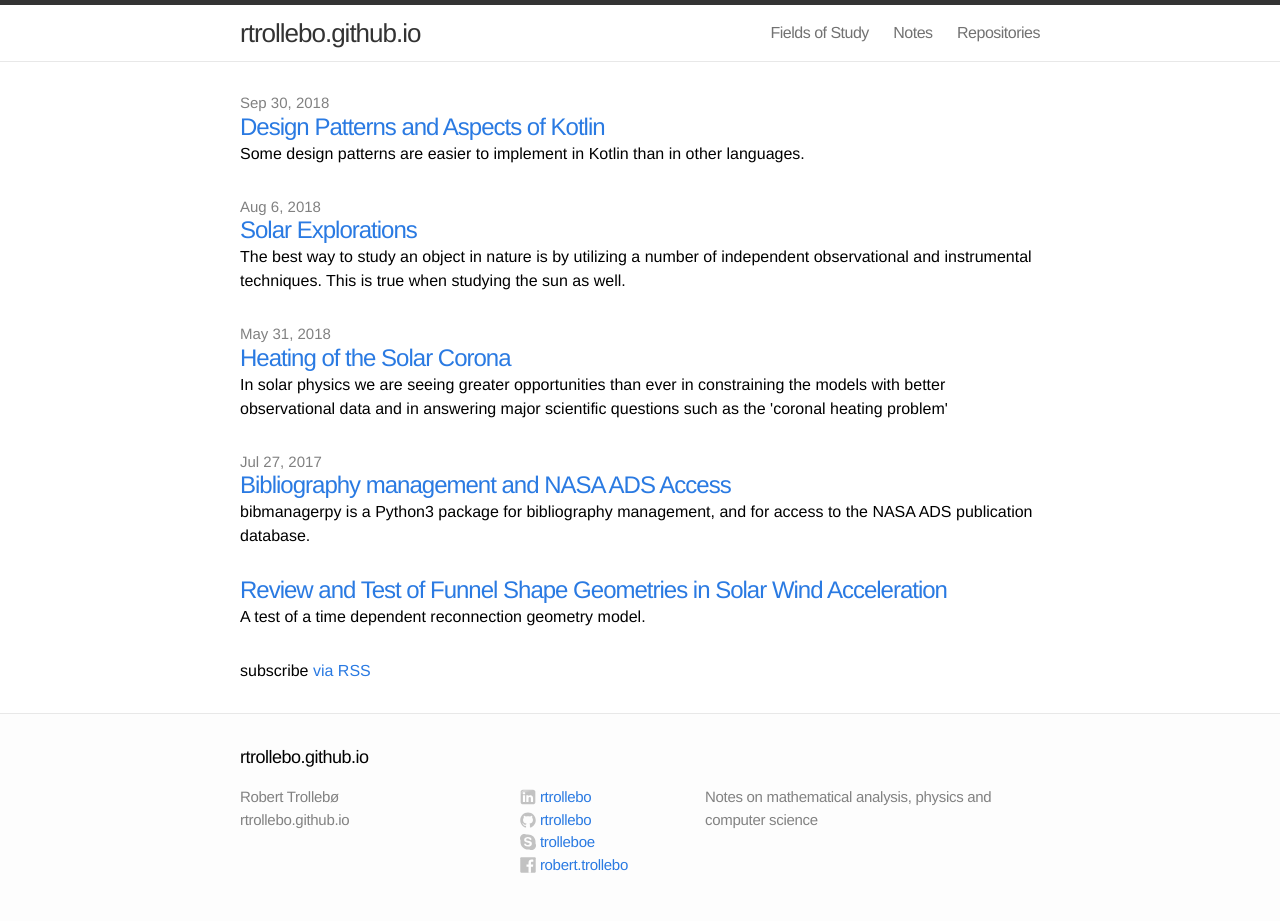
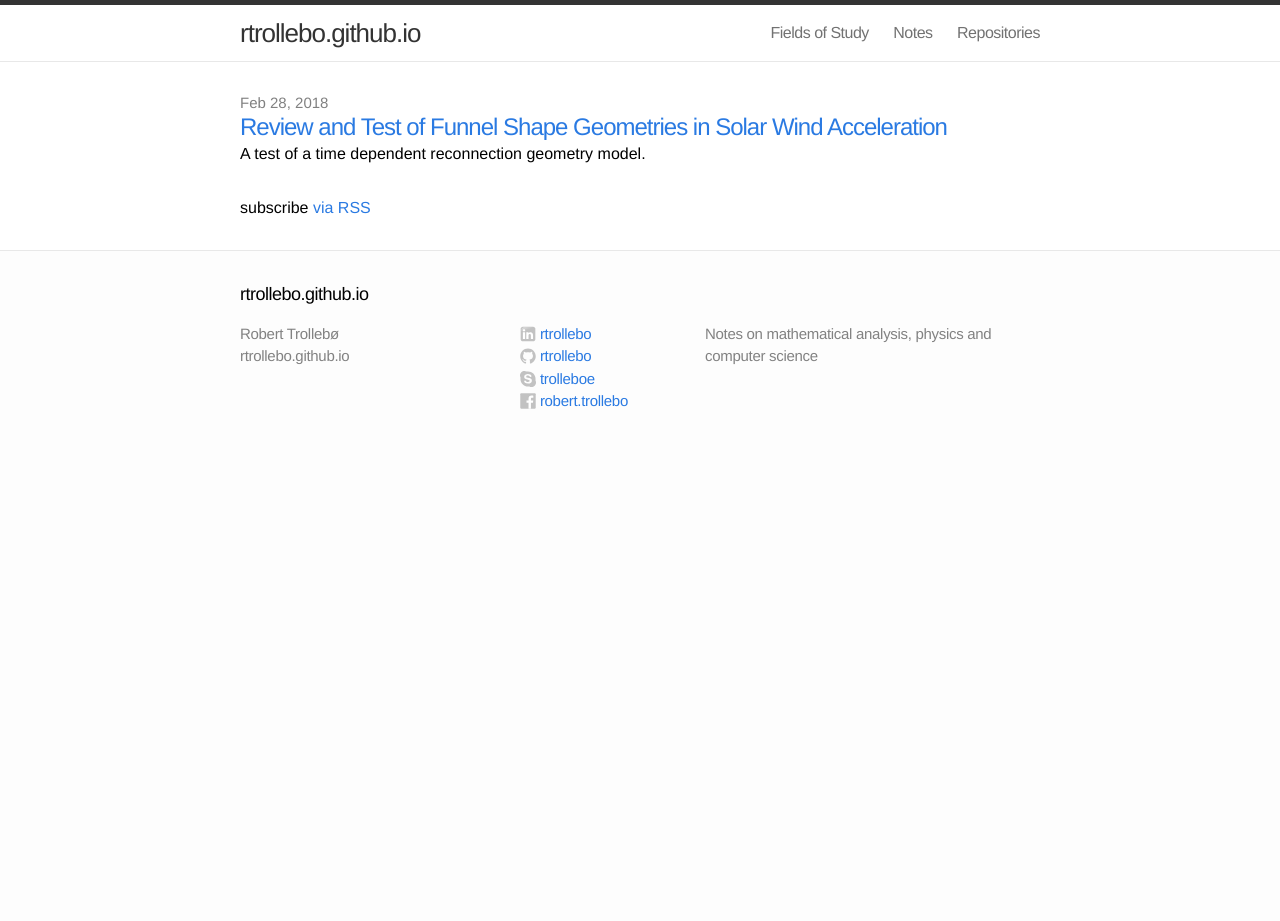
Before and after one commit to rtrollebo/rtrollebo.github.io, a Jekyll site: the page built from notes.html, in a window 1280 px wide. Built offline with Jekyll 4.4.1, drawn with Linux system fonts in a browser that asks for light colours; after the commit the page ends 900 px from its top, so only the background shows below that; part of the change alters nothing that is shown.

Commit message:
rtrollebo.github.io-e2019-03
* Merged changes from previous editions

```diff
--- a/_data/editions.yml
+++ b/_data/editions.yml
@@ -1,27 +1,3 @@
-- edition: e2018-11
-  frontmatter: Heating of the Solar Corona
-  changes: Role of type II spicules in heating the corona.
-
-- edition: e2018-10
-  frontmatter: Design Patterns and Aspects of Kotlin
-  changes: Additions to featured note.
-
-- edition: e2018-09
-  frontmatter: Design Patterns and Aspects of Kotlin
-  changes: A new note covering some of the fascinating language features of the Kotlin programming language, and how these features simplifies some well known design practises.
-
-- edition: e2018-08
-  frontmatter: Parker Solar Probe Mission Data
-  changes: Key Mission Data
-
-- edition: e2018-07
-  frontmatter: Parker Solar Probe
-  changes: A solar exploration mission will provide in-situ measurements of the solar corona.
-
-- edition: e2018-06
-  frontmatter: Solar Exploration
-  changes: New note on the history of solar exploration.
-
-- edition: e2018-04
-  frontmatter: Heating of the Solar Corona
-  changes: New note on the heating of the solar corona.
+- edition: e2019-03
+  frontmatter: Initial edition
+  changes: Merged changes from previous editions
--- a/_posts/2016-04-02-ads-search.md
+++ /dev/null
@@ -1,13 +0,0 @@
----
-layout: post
-title: "Bibliography management and NASA ADS Access"
-date: 2016-05-09 22:32:00
-date_updated: 2017-07-27
-abst: "bibmanagerpy is a Python3 package for bibliography management, and for access to the NASA ADS publication database. "
-categories: information-technology publication
-
----
-
-The Python scripts *btcreate.py* and *btsearch.py* have been replaced by a [Python3 package](http://github.com/rtrollebo/bibmanagerpy).
-
-In order to access a publication database, the `bibmanagerpy` package contains features to communicate with the official NASA ADS API. The packages also contains some basic features for bibliography management. It aims to be compliant to the *BiBTeX* publication types, and contains routines to convert to and from *BiBTeX*.
--- a/_posts/2018-02-29-thesis-solar-wind-accel-models.md
+++ b/_posts/2018-02-29-thesis-solar-wind-accel-models.md
@@ -2,6 +2,7 @@
 layout: post
 title: "Review and Test of Funnel Shape Geometries in Solar Wind Acceleration"
 date: 2018-02-28 20:55
+date_updated: 2018-02-28 20:55
 abst: "A test of a time dependent reconnection geometry model."
 categories: solar-physics plasma-physics
 
--- a/_posts/2018-03-18-heating-of-solar-corona.md
+++ /dev/null
@@ -1,55 +0,0 @@
----
-layout: post
-title: "Heating of the Solar Corona"
-date: 2018-03-18
-date_updated: 2018-05-31
-abst: "In solar physics we are seeing greater opportunities than ever in constraining the models with better observational data and in answering major scientific questions such as the 'coronal heating problem' "
-categories: solar-physics plasma-physics plasma-waves
-
----
-
-
-In the field of solar physics, the energy budget of the solar
-atmosphere has not yet been fully understood. The coronal temperature
-is maintained in the mega-kelvin range  ∼ 1.5 * 10^6 K, which is about
-3 orders of magnitude above the photospheric temperature (4 * 10 ^ 3
-K). These properties of the solar corona have been known from spectral
-observations for more than 60 years. However, the mystery on how the
-solar corona receives its energy has been largely unlocked. Two
-theories have evolved as to how the corona is heated:
-
-* Mechanical wave energy transfer
-
-	MHD-waves transfer mechanical energy (initiated by granular plasma
-    motions, possibly sub-photospheric) to the solar corona where
-    energy is converted to heat.
-
-* Nanoflares
-
-	A multitude of seemingly spontaneous heating events in the corona,
-    occurring on very short time scales and small (sub-resolution)
-    spacial scales -- heats the corona. These events are likely caused
-    by magnetic re-connection (and their source may be the same as for
-    MHD-waves; build up of magnetic stress due to granular plasma
-    motions).
-
-The physical processes responsible for the heating of the corona take
-place in small spatial and temporal ranges. Until very recently, the
-instruments (e.g. SUMER, EIS) did not have the resolving capability to
-observe the highly dynamic features of the solar atmosphere. For
-example, many small-scale changes in the magnetic field (such as
-re-connection) occur too fast to be detectable by former instrumental
-configurations. However, since the Interface Region Imaging
-Spectrograph [1] became operational in late
-2013, its spectrograph has delivered data with higher spatial and
-temporal resolution than ever before.
-
-Type II spicule is likely to play a role in providing hot plasma to
-the corona. While this solar feature has long been considered only a
-minor component in the total heating budget [2], observational evidence from IRIS
-coupled with simulations have caused a revival of the theory of
-spicule-associated heating [3].
-
-[1] De Pontieu, B., (2014), The Interface Region Imaging Spectrograph (IRIS)
-[2] Klimchuk, J. A., (2012), The role of type II spicules in the upper solar atmosphere
-[3] De Pontieu, B., (2017), Observations and Numerical Models of Solar Coronal Heating Associated with Spicules.
--- a/_posts/2018-05-31-exploring-the-sun.md
+++ /dev/null
@@ -1,54 +0,0 @@
----
-layout: post
-title: "Solar Explorations"
-date: 2018-05-31
-date_updated: 2018-08-06
-abst: "The best way to study an object in nature is by utilizing a number of independent observational and instrumental techniques. This is true when studying the sun as well."
-categories: solar-physics space-exploration
-
----
-
-
-# Studying the sun
-
-Using a large number of independent instrumental approaches decreases the influence of instrumental bias thus increasing the value of a hypothesis test.
-
-In the case of the sun, most of our observational data has been obtained from satellite-based instruments, such as SUMER and EIS, and later the IRIS missions. By studying the light from particular spectral lines, we have been able to observe the atmosphere in particular temperature regimes of interest.
-
-Furthermore, from properties of light, we have also been able to measure the magnetic fields in the photosphere by using techniques such as Stokes polarimetry. And with upcoming missions, additional instruments will be used to obtain a more complete understanding of the physics of the sun.
-
-
-
-
-# Upcoming Solar Missions
-
-
-## Parker Solar Probe
-
-### Key Mission Data
-
-|                         |                                 |
-:------------------------ | :------------------------------ |
-Mission and target        | Study the conditions for the acceleration of the solar wind |
-Launch Date               | August 11 – 23, 2018            |
-Launch Vehicle            | Delta IV-Heavy with Upper Stage |
-Payload instruments       | FIELDS; ISIS; WISPR; SWEAP; |
-
-### Mission Description
-
-For the first time, a solar probe will be launched in august 2018. And once it reaches its target in 2024, it will be the first ever probe to fly through the outer solar corona (at a distance of 8 solar radii), providing in-situ measurements of particle energies and plasma properties. The probe is named Parker Solar Probe (Fox et al. (2015)), and its scientific mission is to
-
-1. Trace the flow of energy that heats and accelerates the solar corona and solar wind;
-
-2. Determine the structure and dynamics of the plasma and magnetic fields at the sources of the solar wind; and
-
-3. Explore mechanisms that accelerate and transport energetic particles.
-
-Objective 1) -- [Heating of the Solar Corona]({% post_url 2018-03-18-heating-of-solar-corona %}) --  is one of the most important scientific questions about the sun. Objective 3) is related to our aim at understanding precursors and causes to energetic events, generating high energy particles towards Earth that strongly impacts Earths magnetosphere. Ultimately, this objective could make us more capable of improving space weather predictions.
-
-To fulfill its objective, the Parker Solar Probe is supported by a set of measurement requirements and science investigations, of which the most important are:
-
-* Measurements of the magnetic and electric field (supported by the FIELDS science investigations: Two fluxgate magnetometers, a search coil magnetometer and five electric antennas will measure electric and magnetic fields and waves);
-
-* Intensity, spectrum and pitch-angle distribution of electrons, protons and heavy ions. The SWEAP science investigations provide two electrostatic analyzers and a Faraday cup. These instruments enable counting particles (electrons, protons and helium ions) in the solar wind, and provide measurement of velocity, density and temperature. The ISIS energetic particle instrument suite will make observations of energetic electrons, protons and heavy ions that are accelerated to high energies;
-* Imaging of solar structures in order to provide context to magnetic events in the solar atmosphere. The WISPR white light telescope will provide imaging data of the solar corona, revealing properties and behavior of solar wind and other plasma structures and magnetohydrodynamic shocks.
--- a/_posts/2018-08-25-design-patterns-kotlin.md
+++ /dev/null
@@ -1,79 +0,0 @@
----
-layout: post
-title: "Design Patterns and Aspects of Kotlin"
-date: 2018-08-25
-date_updated: 2018-09-30
-abst: "Some design patterns are easier to implement in Kotlin than in other languages."
-categories: design-patterns computer-science kotlin
-
----
-
-# The Kotlin programming language
-
-The [Kotlin programming language](http://kotlinlang.org) is a statically typed language with a functional programming style. Designed to run on the Java Virtual Machine (JVM), Kotlin inherits the architecture (near-)independent advantages from Java.
-
-The evolution of programming languages is related to the evolution of development culture, practices, design principles, the software industry and theory in computer science. Kotlin is a relatively new language, and since it was designed by JetBrains in 2011 it has gained widespread adoption, and it is currently integrated into the Android Studio development suite. Its growth may be attributed to some interesting language features and properties, some of which will be mentioned in this note.
-
-# Patterns
-
-The software development culture has seen a number of design problems occuring time after time. The solutions to these recurrent problems have been referred to as *design patterns* -- a group of design best-practises to a group of common scenarios. In this note, I demonstrate how the [strategy pattern](#strategy-pattern-in-kotlin) and the [singleton pattern](#singleton-pattern-in-kotlin) can be applied in Kotlin.
-
-## Strategy Pattern in Kotlin
-
-The strategy pattern is one of the original behaviour patterns defined in Gamma, "Design Patterns". According to Gamma, the intent of a strategy pattern is to
-
-*Define a family of algorithms, encapsulate each one, and make interchangeable. Strategy lets the algorithm vary independently from clients that use it.*
-
-Adopting this pattern makes it easier to apply several operations that conform to a common contract. And no subclassing or inheritance is necessary using *Strategy*.
-
-Consider a simple class with one method. In Kotlin, it is possible to make several overrideable methods (strategies) in this way:
-
-    class Example(val CoreStrategy: (Double, Double) -> Double) {
-        fun calculate(a: Double, b: Double){
-            println("calculation: ${CoreStrategy.invoke(a, b)}")
-        }
-    }
-
-    val strategy1 = { x: Double, y: Double -> x + y }
-    val strategy2 = { x: Double, y: Double -> x * y }
-
-
-    fun main(args: Array<String>) {
-
-        val example1 = Example(strategy1);
-        val example2 = Example(strategy2);
-
-        example1.calculate(3.0, 4.0);
-        example2.calculate(3.0, 4.0);
-    }
-
-Two strategies have been defined. One that adds two numbers, and another that multiplies numbers. Running this code with `x = 3.0` and  `y = 4.0` would (not unexpectedly) output,
-
-    calculation: 7.0
-    calculation: 12.0
-
-
-To achieve the same thing in Java we would declare an interface (according to Java coding style). In Kotlin, however, strategy pattern can be achieved through concepts such as [Function Type](https://kotlinlang.org/docs/reference/lambdas.html#function-types) and [Higher Order Functions and Lambdas](https://www.kotlinlang.org/docs/reference/lambdas.html). A *Function Type* is a type signature not unlike those found in Haskell. In the above code example we see that the strategy `CoreStrategy` is specified as a function type `val CoreStrategy: (Double, Double) -> Double` (a function signature accepting two arguments each of type double, and returns a value of type double). The function signature matches the structure of the strategy operation lambda definitions (`strategy1` and `strategy2`).
-
-As a side note, we also see that in Kotlin it is possible to define functions in the same namespace as classes, much the same way as in Python.
-
-## Singleton Pattern in Kotlin
-
-It is sometimes useful to embed instance control into the design. According to Gamma "Design Patterns", the intent of a singleton is to,
-
-*Ensure a class only has one instance, and provide a global point of access to it.*
-
-Kotlin has native support for object declarations,
-
-    object TestObject
-        {
-            fun testMethod() {
-                // definition
-            }
-        }
-
-The `testMethod` method can be used in the code as `TestObject.testMethod()`.
-
-The `object` definitions in Kotlin is thread-safe. Moreover, since there is no "static" keyword in Kotlin (static members can not be declared explicitly), the `object` offer a static-like behaviour, which is sometimes useful.
-
-On the level of the JVM, an `object` is implemented as a class with static members that keeps track of the creation of the instance. In Java we would have to implement this class ourselves (with the potential pitfalls involved in thread-handling). However, Kotlin takes care of instance-handling, in a safe manner.
```
